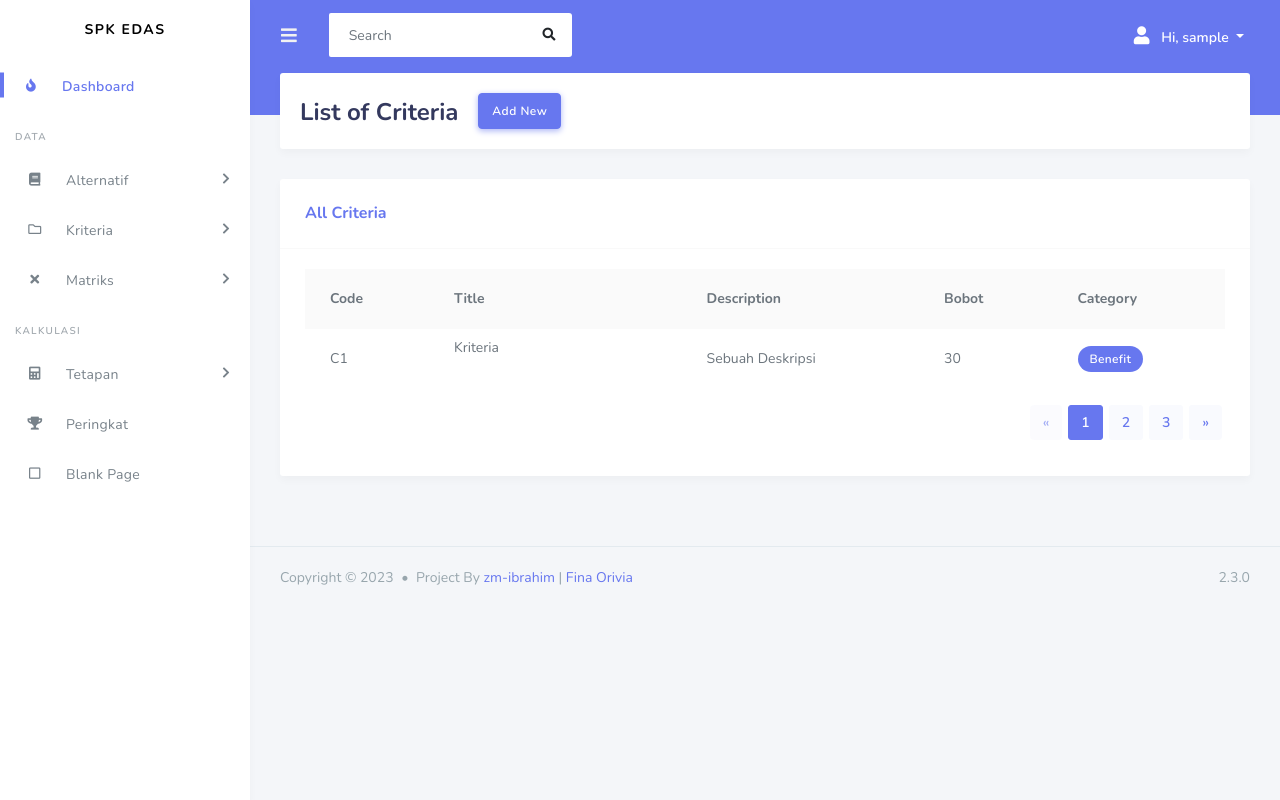
After one commit to zm-ibrahim/SPK-EDAS, a PHP site: page /dashboard/kriteria-list.php in a window 1280 px wide. The commit adds this page. Run offline with PHP 8.4, Linux system fonts and the light colour scheme; the visitor is signed in with stand-in values (Sample User, id 1); some libraries are stand-ins or nearby versions.

Commit message:
Showing more pages, adjusting some layout

```diff
--- /dev/null
+++ b/dashboard/kriteria-list.php
@@ -0,0 +1,82 @@
+<?php include 'templates/layout.php'; ?>
+<section class="section">
+    <div class="section-header">
+        <h1>List of Criteria</h1>
+        <div class="section-header-button">
+            <a href="kriteria-add.php" class="btn btn-primary">Add New</a>
+        </div>
+    </div>
+    <div class="section-body">
+        <div class="row mt-4">
+            <div class="col-12">
+                <div class="card">
+                    <div class="card-header">
+                        <h4>All Criteria</h4>
+                    </div>
+                    <div class="card-body">
+                        <div class="table-responsive">
+                            <table class="table table-striped">
+                                <tr>
+                                    <th>Code</th>
+                                    <th>Title</th>
+                                    <th>Description</th>
+                                    <th>Bobot</th>
+                                    <th>Category</th>
+                                </tr>
+                                <tr>
+                                    <td>C1</td>
+                                    <td>Kriteria
+                                        <div class="table-links">
+                                            <a href="#">View</a>
+                                            <div class="bullet"></div>
+                                            <a href="#">Edit</a>
+                                            <div class="bullet"></div>
+                                            <a href="#" class="text-danger">Trash</a>
+                                        </div>
+                                    </td>
+                                    <td>
+                                        Sebuah Deskripsi
+                                    </td>
+                                    <td>
+                                        30
+                                    </td>
+                                    <td>
+                                        <div class="badge badge-primary">Benefit</div>
+                                    </td>
+                                </tr>
+                            </table>
+                        </div>
+                        <div class="float-right">
+                            <nav>
+                                <ul class="pagination">
+                                    <li class="page-item disabled">
+                                        <a class="page-link" href="#" aria-label="Previous">
+                                            <span aria-hidden="true">&laquo;</span>
+                                            <span class="sr-only">Previous</span>
+                                        </a>
+                                    </li>
+                                    <li class="page-item active">
+                                        <a class="page-link" href="#">1</a>
+                                    </li>
+                                    <li class="page-item">
+                                        <a class="page-link" href="#">2</a>
+                                    </li>
+                                    <li class="page-item">
+                                        <a class="page-link" href="#">3</a>
+                                    </li>
+                                    <li class="page-item">
+                                        <a class="page-link" href="#" aria-label="Next">
+                                            <span aria-hidden="true">&raquo;</span>
+                                            <span class="sr-only">Next</span>
+                                        </a>
+                                    </li>
+                                </ul>
+                            </nav>
+                        </div>
+                    </div>
+                </div>
+            </div>
+        </div>
+    </div>
+</section>
+<?php include 'templates/layout-bawah.php'; ?>
--- a/dashboard/profile.php
+++ b/dashboard/profile.php
@@ -58,7 +58,6 @@ $profile = $profile->fetch_assoc();
                     <?php
                     }
                     ?>
-
                     <!-- ALERT ENDS -->
 
                     <div class="form-group">
--- a/dashboard/templates/footer.php
+++ b/dashboard/templates/footer.php
@@ -1,5 +1,5 @@
         <div class="footer-left">
-            Copyright &copy; 2023 <div class="bullet"></div> Design By <a href="#">zm-ibrahim</a>
+            Copyright &copy; 2023 <div class="bullet"></div> Project By <a href="http://github.com/zm-ibrahim" target="_blank">zm-ibrahim</a> | <a href="http://github.com/finaorivia19" target="_blank">Fina Orivia</a>
         </div>
         <div class="footer-right">
             2.3.0
--- a/dashboard/templates/sidebar.php
+++ b/dashboard/templates/sidebar.php
@@ -13,15 +13,15 @@
         <li class="nav-item dropdown">
             <a href="#" class="nav-link has-dropdown" data-toggle="dropdown"><i class="fas fa-book"></i> <span>Alternatif</span></a>
             <ul class="dropdown-menu">
-                <li><a class="nav-link" href="#">Lihat Alternatif</a></li>
-                <li><a class="nav-link" href="#">Tambah Alternatif</a></li>
+                <li><a class="nav-link" href="alternative-list.php">Lihat Alternatif</a></li>
+                <li><a class="nav-link" href="alternative-add.php">Tambah Alternatif</a></li>
             </ul>
         </li>
         <li class="nav-item dropdown">
             <a href="#" class="nav-link has-dropdown"><i class="far fa-folder"></i> <span>Kriteria</span></a>
             <ul class="dropdown-menu">
-                <li><a class="nav-link" href="#">Lihat Kriteria</a></li>
-                <li><a class="nav-link" href="#">Tambah Kriteria</a></li>
+                <li><a class="nav-link" href="kriteria-list.php">Lihat Kriteria</a></li>
+                <li><a class="nav-link" href="kriteria-add.php">Tambah Kriteria</a></li>
             </ul>
         </li>
         <li class="nav-item dropdown">
@@ -31,13 +31,14 @@
                 <li><a class="nav-link" href="#">Tambah Nilai Matriks</a></li>
             </ul>
         </li>
+        <li class="menu-header">KALKULASI</li>
         <li class="nav-item dropdown">
-            <a href="#" class="nav-link has-dropdown"><i class="fas fa-calculator"></i> <span>Perhitungan</span></a>
+            <a href="#" class="nav-link has-dropdown"><i class="fas fa-calculator"></i> <span>Tetapan</span></a>
             <ul class="dropdown-menu">
                 <li><a class="nav-link" href="#">NSP</a></li>
                 <li><a class="nav-link" href="#">NSN</a></li>
-                <li><a class="nav-link" href="#">Ranking</a></li>
             </ul>
         </li>
+        <li><a class="nav-link" href="#"><i class="fas fa-trophy"></i> <span>Peringkat</span></a></li>
         <li><a class="nav-link" href="#"><i class="far fa-square"></i> <span>Blank Page</span></a></li>
 </aside>
```
Also changed, not shown: dashboard/alternative-add.php (added, +45 -0 lines), dashboard/alternative-list.php (added, +74 -0 lines), dashboard/index.php (+15 -0 lines), dashboard/kriteria-add.php (added, +66 -0 lines).
